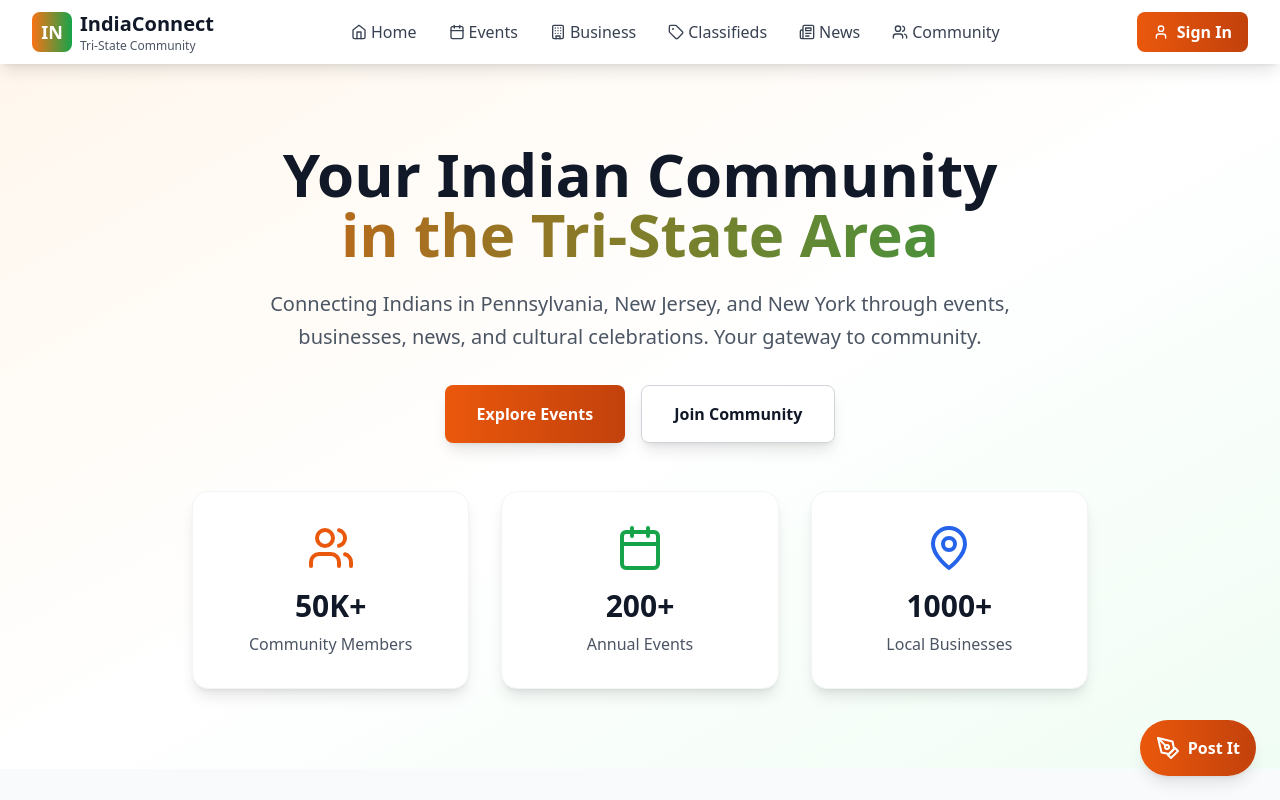
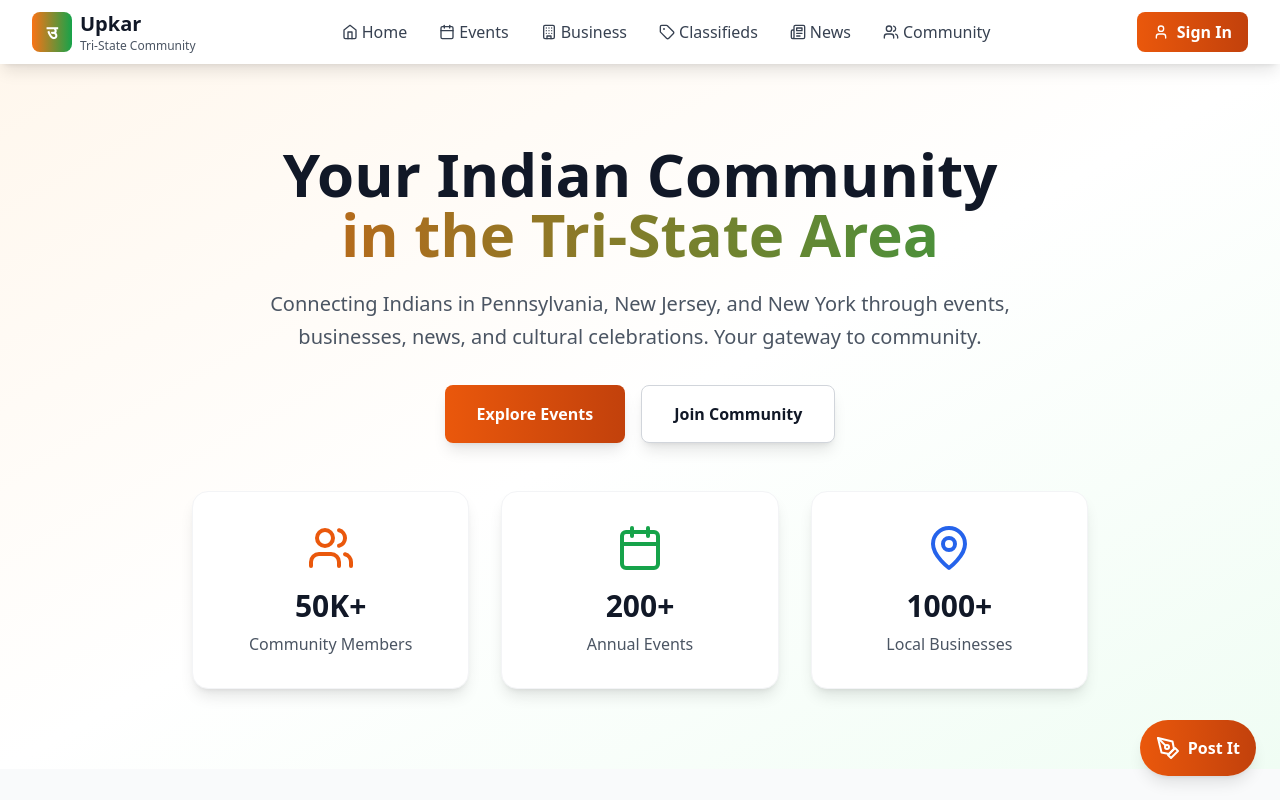
Before and after one commit to Revanth-IO/comm2, a React (Vite) app: page / in a window 1280 px wide. Shown: the top 800 px of the page. Built offline with nearby package versions, Linux system fonts and the light colour scheme.

Commit message:
Rebrand website from IndiaConnect to Upkar

```diff
--- a/index.html
+++ b/index.html
@@ -4,7 +4,7 @@
     <meta charset="UTF-8" />
     <link rel="icon" type="image/svg+xml" href="/vite.svg" />
     <meta name="viewport" content="width=device-width, initial-scale=1.0" />
-    <title>Indian Diaspora Community Website</title>
+    <title>Upkar - Indian Diaspora Community Website</title>
     <script src="https://accounts.google.com/gsi/client" async defer></script>
   </head>
   <body>
--- a/src/components/Footer.tsx
+++ b/src/components/Footer.tsx
@@ -34,15 +34,15 @@ const Footer = () => {
           <div className="lg:col-span-1">
             <div className="flex items-center space-x-2 mb-6">
               <div className="w-10 h-10 bg-gradient-to-r from-orange-500 to-green-600 rounded-lg flex items-center justify-center">
-                <span className="text-white font-bold text-lg">IN</span>
+                <span className="text-white font-bold text-lg">उ</span>
               </div>
               <div>
-                <h3 className="text-xl font-bold text-white">IndiaConnect</h3>
+                <h3 className="text-xl font-bold text-white">Upkar</h3>
                 <p className="text-sm text-gray-400">Tri-State Community</p>
               </div>
             </div>
             <p className="text-gray-300 mb-6 leading-relaxed">
-              Connecting and empowering the Indian diaspora across Pennsylvania, New Jersey, and New York through community, culture, and commerce.
+              Connecting and empowering the Indian diaspora across Pennsylvania, New Jersey, and New York through community, culture, and kindness.
             </p>
             <div className="flex space-x-4">
               <a href="#" className="text-gray-400 hover:text-orange-500 transition-colors duration-200">
@@ -101,8 +101,8 @@ const Footer = () => {
               <div className="flex items-start space-x-3">
                 <Mail className="w-5 h-5 text-orange-500 mt-0.5 flex-shrink-0" />
                 <div>
-                  <p className="text-gray-300">info@indiaconnect.com</p>
-                  <p className="text-gray-300">support@indiaconnect.com</p>
+                  <p className="text-gray-300">info@upkar.com</p>
+                  <p className="text-gray-300">support@upkar.com</p>
                 </div>
               </div>
               <div className="flex items-start space-x-3">
@@ -152,7 +152,7 @@ const Footer = () => {
         <div className="border-t border-gray-800 pt-8">
           <div className="flex flex-col md:flex-row justify-between items-center">
             <p className="text-gray-400 text-sm mb-4 md:mb-0">
-              © 2024 IndiaConnect Tri-State Community. All rights reserved.
+              © 2024 Upkar Tri-State Community. All rights reserved.
             </p>
             <div className="flex space-x-6 text-sm">
               <a href="#" className="text-gray-400 hover:text-orange-500 transition-colors duration-200">
--- a/src/components/Header.tsx
+++ b/src/components/Header.tsx
@@ -21,10 +21,10 @@ const Header = () => {
           {/* Logo */}
           <div className="flex items-center space-x-2">
             <div className="w-10 h-10 bg-gradient-to-r from-orange-500 to-green-600 rounded-lg flex items-center justify-center">
-              <span className="text-white font-bold text-lg">IN</span>
+              <span className="text-white font-bold text-lg">उ</span>
             </div>
             <div>
-              <h1 className="text-xl font-bold text-gray-900">IndiaConnect</h1>
+              <h1 className="text-xl font-bold text-gray-900">Upkar</h1>
               <p className="text-xs text-gray-600">Tri-State Community</p>
             </div>
           </div>
--- a/src/components/LoginPrompt.tsx
+++ b/src/components/LoginPrompt.tsx
@@ -50,7 +50,7 @@ const LoginPrompt: React.FC<LoginPromptProps> = ({ isOpen, onClose, message }) =
               <h2 className="text-xl font-bold text-gray-900">
                 {isLogin ? 'Sign In' : 'Create Account'}
               </h2>
-              <p className="text-sm text-gray-600">Join the IndiaConnect community</p>
+              <p className="text-sm text-gray-600">Join the Upkar community</p>
             </div>
           </div>
           <button
@@ -141,7 +141,7 @@ const LoginPrompt: React.FC<LoginPromptProps> = ({ isOpen, onClose, message }) =
           <div className="mt-6 p-4 bg-gray-50 rounded-lg">
             <h4 className="text-sm font-medium text-gray-700 mb-2">Demo Accounts:</h4>
             <div className="space-y-1 text-xs text-gray-600">
-              <p><strong>Admin:</strong> admin@indiaconnect.com</p>
+              <p><strong>Admin:</strong> admin@upkar.com</p>
               <p><strong>User:</strong> user@example.com</p>
               <p className="text-gray-500">Password: any text (demo mode)</p>
             </div>
--- a/src/hooks/useAuth.ts
+++ b/src/hooks/useAuth.ts
@@ -14,7 +14,7 @@ interface UseAuthReturn {
 const MOCK_USERS: User[] = [
   {
     id: '1',
-    email: 'admin@indiaconnect.com',
+    email: 'admin@upkar.com',
     name: 'Admin User',
     role: 'admin',
     isActive: true,
```
